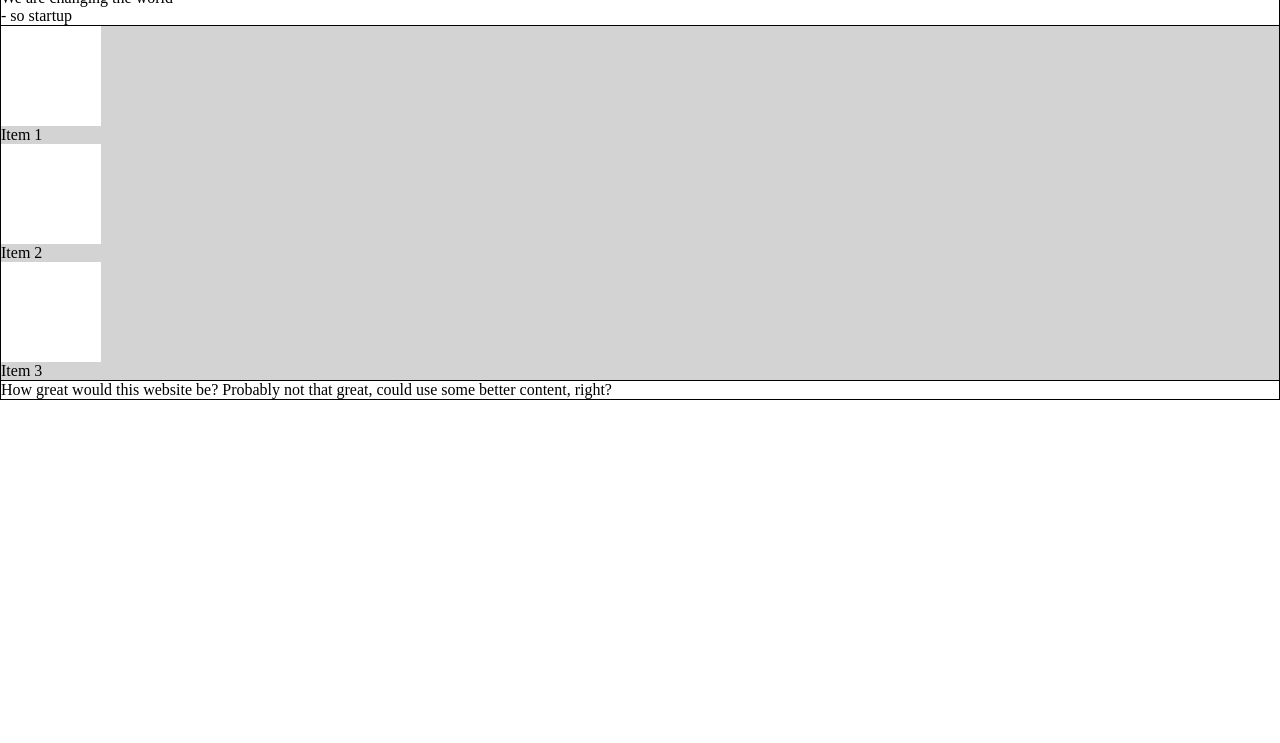
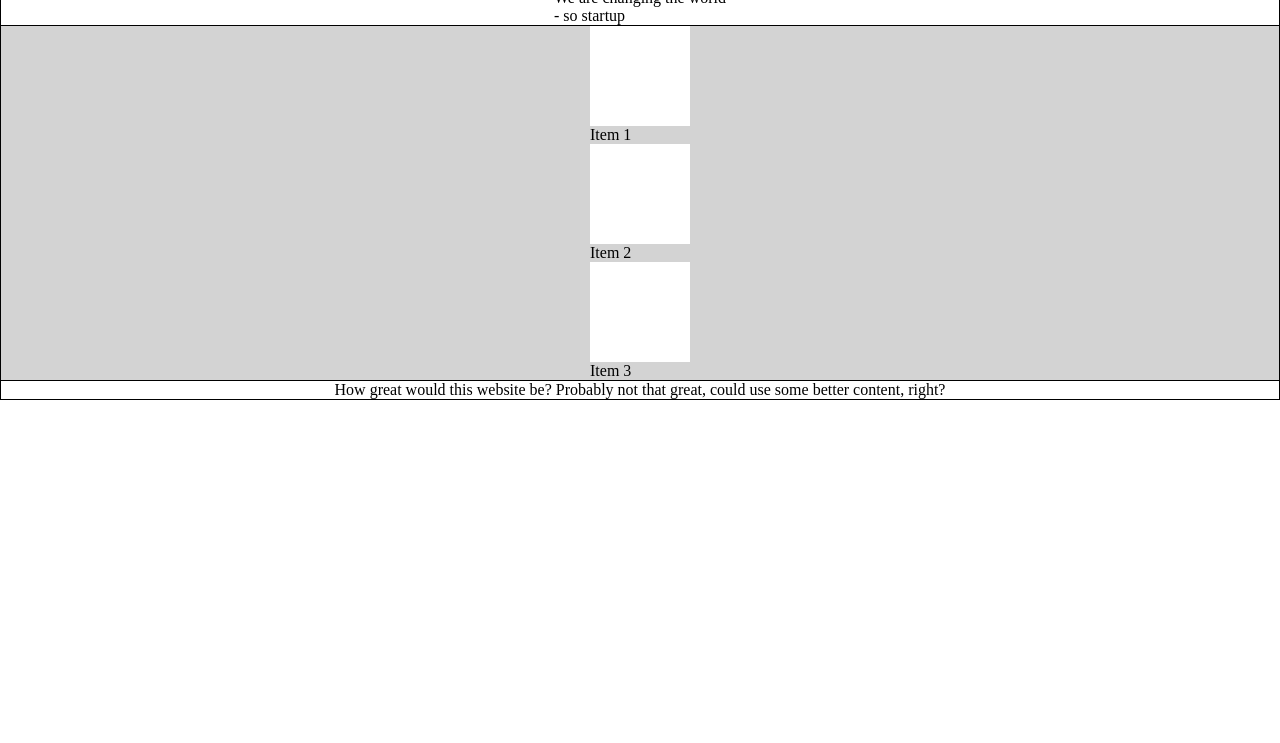
Before and after one commit to TrishShelton23/fewd, a plain HTML site: page Wireframe-05:10/index.html in a window 1280 px wide. Shown: the part 57-800 px from the top of the page. Drawn offline with Linux system fonts and the light colour scheme.

Commit message:
Airbnb Layout

```diff
--- a/Wireframe-05:10/index.html
+++ b/Wireframe-05:10/index.html
@@ -26,7 +26,7 @@
        <div><p>We are changing the world <br> - so startup</p></div>
         </section>
         <section id="second-container" class="container dark-container">
-          <div><ul>
+          <div id="container-box-position"><ul>
             <li><div class="container-box"></div><caption>Item 1</caption></li>
             <li><div class="container-box" ></div><caption>Item 2</caption></li>
             <li><div class="container-box"></div><caption>Item 3</caption></li>
--- a/Wireframe-05:10/styles.css
+++ b/Wireframe-05:10/styles.css
@@ -25,6 +25,9 @@ body{
 
 .container{
    height: auto;
+   display: flex;
+   align-items: center;
+   justify-content: center;
 }
 .light-container{
     background-color: white;
@@ -39,3 +42,6 @@ body{
     width: 100px;
     background-color: white;
 }
+#container-box-position{
+
+}
```
Also changed, not shown: airnb-layout/index.html (added, +12 -0 lines), airnb-layout/style.css (added).
